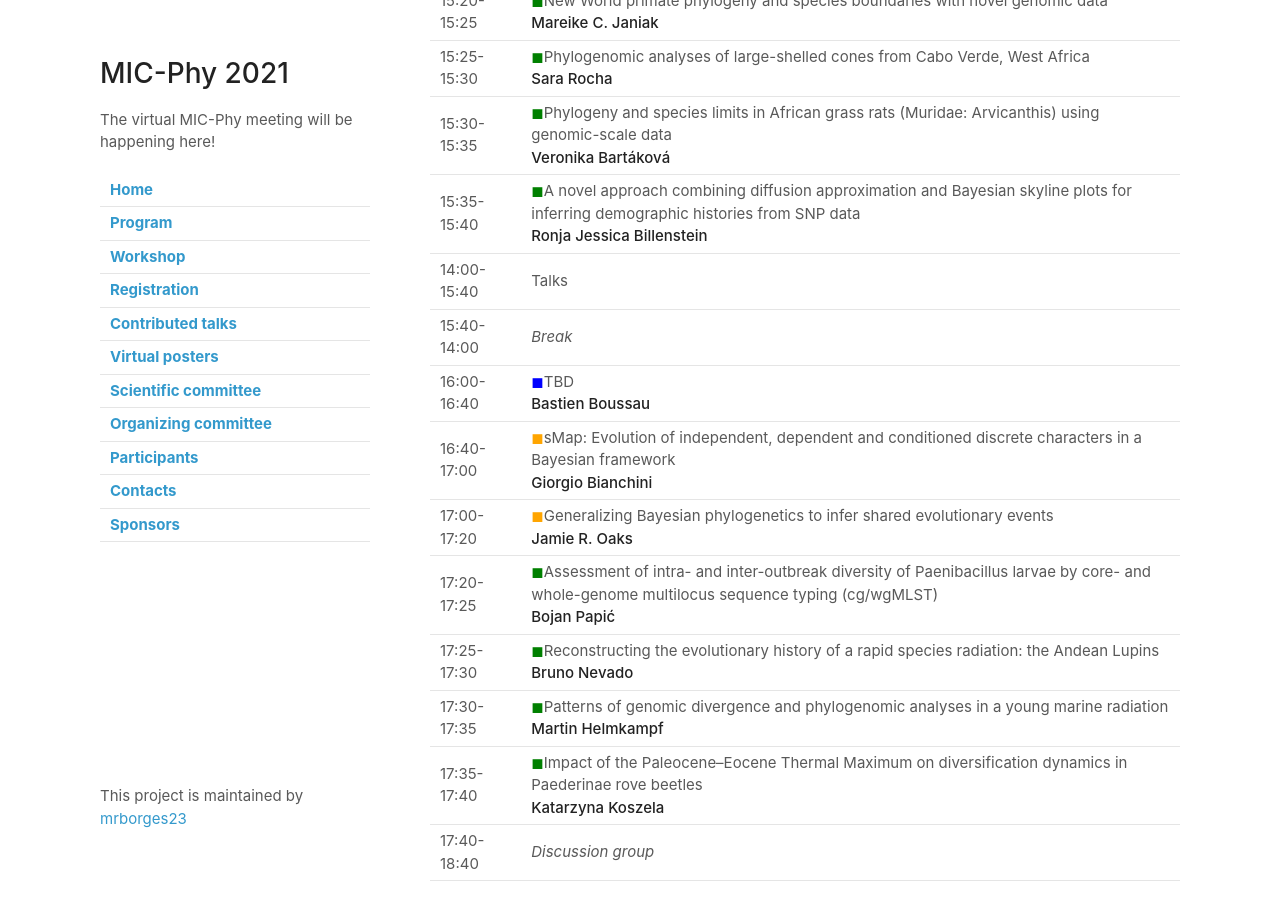
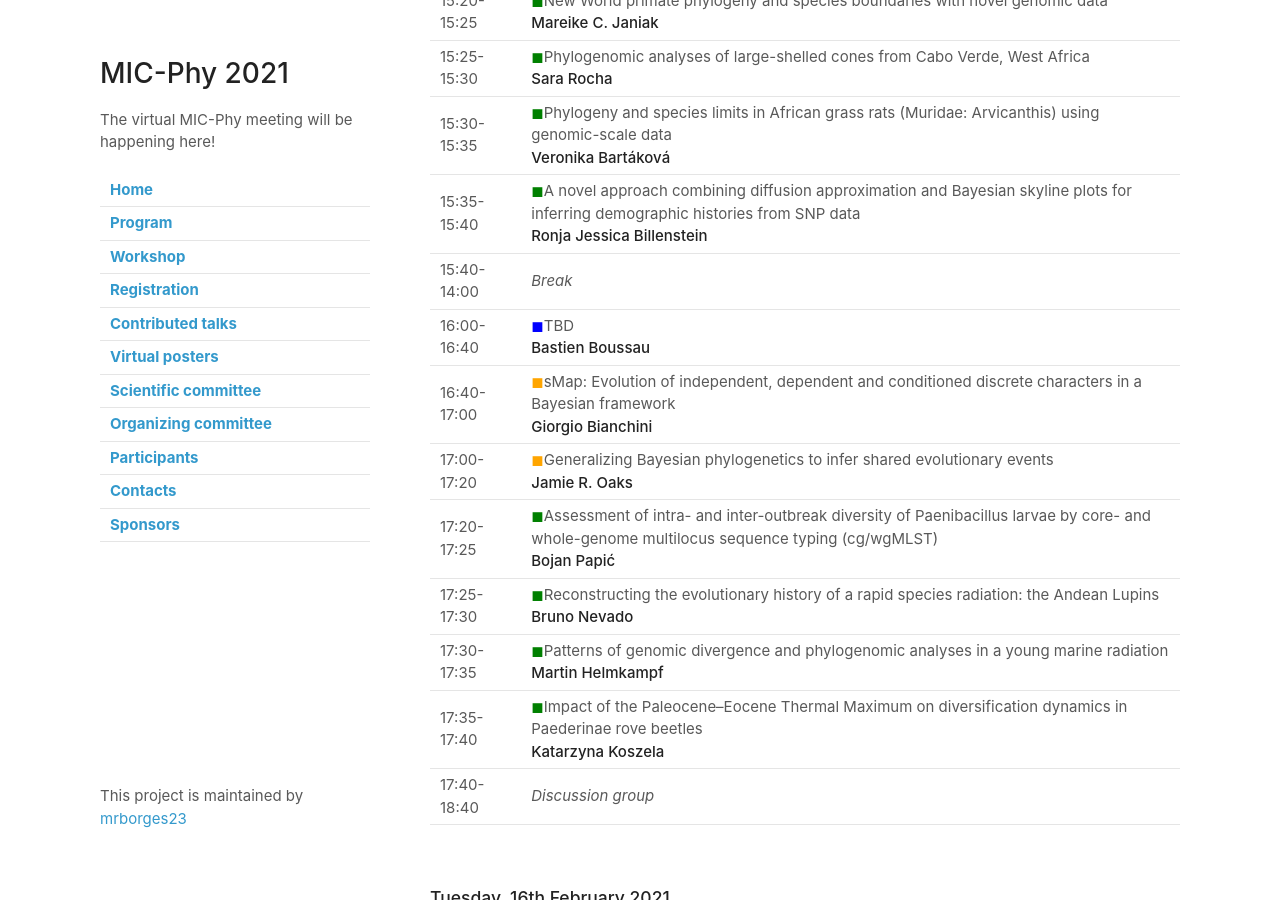
Before and after one commit to mrborges23/micphy2021, a Jekyll site: the page built from program.md, in a window 1280 px wide and 900 px high, scrolled down 851 px. Built offline with Jekyll 4.4.1, drawn with Linux system fonts in a browser that asks for light colours; our own code applies the rules of GitHub Pages for plain Markdown files.

Commit message:
schedule

```diff
--- a/program.md
+++ b/program.md
@@ -25,7 +25,6 @@
 |15:25-15:30| <span style="color:green">&#9724;</span>Phylogenomic analyses of large-shelled cones from Cabo Verde, West Africa <br/> **Sara Rocha** |
 |15:30-15:35| <span style="color:green">&#9724;</span>Phylogeny and species limits in African grass rats (Muridae: Arvicanthis) using genomic-scale data  <br/> **Veronika Bartáková**|
 |15:35-15:40| <span style="color:green">&#9724;</span>A novel approach combining diffusion approximation and Bayesian skyline plots for inferring demographic histories from SNP data <br/> **Ronja Jessica Billenstein** |
-|14:00-15:40| Talks |
 |15:40-14:00| *Break*|
 |16:00-16:40| <span style="color:blue">&#9724;</span>TBD <br/> **Bastien Boussau** |
 |16:40-17:00| <span style="color:orange">&#9724;</span>sMap: Evolution of independent, dependent and conditioned discrete characters in a Bayesian framework <br/>**Giorgio Bianchini** |
```
